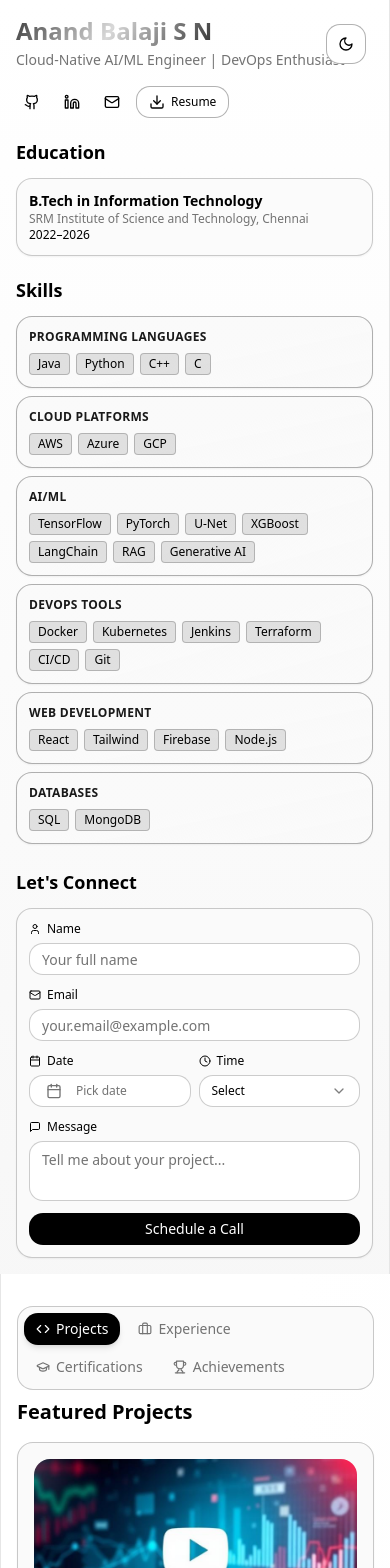
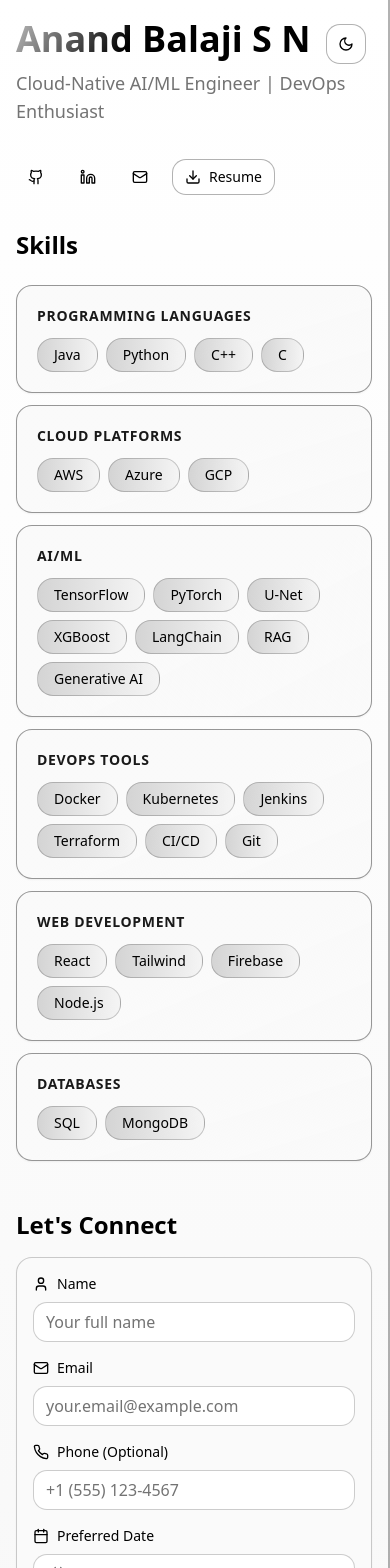
Before and after one commit to Anand7-hub/vibe-folio-shine, a React (Vite) app: page / in a window 390 px wide. Shown: the top 1568 px of the page. Built offline with nearby package versions, Linux system fonts and the light colour scheme.

Commit message:
Reverted to commit 040434a08d973a81530f4c90b877c5ad2dc8c675

```diff
--- a/src/components/ContactForm.tsx
+++ b/src/components/ContactForm.tsx
@@ -36,13 +36,13 @@ export function ContactForm() {
   };
 
   return (
-    <div className="space-y-3 opacity-0 animate-fade-in" style={{ animationDelay: "500ms" }}>
-      <h2 className="text-lg font-bold text-foreground">Let's Connect</h2>
-      <Card className="p-3 bg-card border border-primary/20">
-        <form onSubmit={handleSubmit} className="space-y-3">
-          <div className="space-y-1.5">
-            <Label htmlFor="name" className="flex items-center gap-1.5 text-xs">
-              <User className="w-3 h-3" />
+    <div className="space-y-4 opacity-0 animate-fade-in" style={{ animationDelay: "800ms" }}>
+      <h2 className="text-2xl font-bold text-foreground">Let's Connect</h2>
+      <Card className="p-4 md:p-6 bg-card/80 backdrop-blur-sm border-primary/20">
+        <form onSubmit={handleSubmit} className="space-y-4">
+          <div className="space-y-2">
+            <Label htmlFor="name" className="flex items-center gap-2 text-sm">
+              <User className="w-4 h-4" />
               Name
             </Label>
             <Input
@@ -51,13 +51,13 @@ export function ContactForm() {
               value={formData.name}
               onChange={handleChange}
               placeholder="Your full name"
-              className="border-primary/20 focus:border-primary h-8 text-sm bg-background"
+              className="border-primary/20 focus:border-primary"
             />
           </div>
 
-          <div className="space-y-1.5">
-            <Label htmlFor="email" className="flex items-center gap-1.5 text-xs">
-              <Mail className="w-3 h-3" />
+          <div className="space-y-2">
+            <Label htmlFor="email" className="flex items-center gap-2 text-sm">
+              <Mail className="w-4 h-4" />
               Email
             </Label>
             <Input
@@ -67,15 +67,30 @@ export function ContactForm() {
               value={formData.email}
               onChange={handleChange}
               placeholder="your.email@example.com"
-              className="border-primary/20 focus:border-primary h-8 text-sm bg-background"
+              className="border-primary/20 focus:border-primary"
             />
           </div>
 
-          <div className="grid grid-cols-2 gap-2">
-            <div className="space-y-1.5">
-              <Label className="flex items-center gap-1.5 text-xs">
-                <CalendarIcon className="w-3 h-3" />
-                Date
+          <div className="space-y-2">
+            <Label htmlFor="phone" className="flex items-center gap-2 text-sm">
+              <Phone className="w-4 h-4" />
+              Phone (Optional)
+            </Label>
+            <Input
+              id="phone"
+              name="phone"
+              value={formData.phone}
+              onChange={handleChange}
+              placeholder="+1 (555) 123-4567"
+              className="border-primary/20 focus:border-primary"
+            />
+          </div>
+
+          <div className="grid grid-cols-1 sm:grid-cols-2 gap-4">
+            <div className="space-y-2">
+              <Label className="flex items-center gap-2 text-sm">
+                <CalendarIcon className="w-4 h-4" />
+                Preferred Date
               </Label>
               <Dialog open={isCalendarOpen} onOpenChange={setIsCalendarOpen}>
                 <DialogTrigger asChild>
@@ -83,19 +98,19 @@ export function ContactForm() {
                     type="button"
                     variant="outline"
                     className={cn(
-                      "w-full justify-start text-left font-normal border-primary/20 hover:border-primary h-8 text-xs bg-background",
+                      "w-full justify-start text-left font-normal border-primary/20 hover:border-primary",
                       !selectedDate && "text-muted-foreground"
                     )}
                   >
-                    <CalendarIcon className="mr-1.5 h-3 w-3" />
-                    {selectedDate ? format(selectedDate, "MMM d") : <span>Pick date</span>}
+                    <CalendarIcon className="mr-2 h-4 w-4" />
+                    {selectedDate ? format(selectedDate, "PPP") : <span>Pick a date</span>}
                   </Button>
                 </DialogTrigger>
-                <DialogContent className="sm:max-w-[350px] bg-background border-primary/20">
+                <DialogContent className="sm:max-w-[425px] bg-card border-primary/20">
                   <DialogHeader>
-                    <DialogTitle className="text-sm">Select a Date</DialogTitle>
+                    <DialogTitle>Select a Date</DialogTitle>
                   </DialogHeader>
-                  <div className="flex justify-center py-2">
+                  <div className="flex justify-center py-4">
                     <Calendar
                       mode="single"
                       selected={selectedDate}
@@ -112,29 +127,33 @@ export function ContactForm() {
               </Dialog>
             </div>
 
-            <div className="space-y-1.5">
-              <Label className="flex items-center gap-1.5 text-xs">
-                <Clock className="w-3 h-3" />
-                Time
+            <div className="space-y-2">
+              <Label className="flex items-center gap-2 text-sm">
+                <Clock className="w-4 h-4" />
+                Preferred Time
               </Label>
               <Select onValueChange={(value) => setFormData({...formData, preferredTime: value})}>
-                <SelectTrigger className="border-primary/20 hover:border-primary bg-background h-8 text-xs">
-                  <SelectValue placeholder="Select" />
+                <SelectTrigger className="border-primary/20 hover:border-primary bg-card">
+                  <SelectValue placeholder="Select time" />
                 </SelectTrigger>
-                <SelectContent className="bg-background border-primary/20">
+                <SelectContent className="bg-card border-primary/20">
                   <SelectItem value="9:00">9:00 AM</SelectItem>
                   <SelectItem value="10:00">10:00 AM</SelectItem>
                   <SelectItem value="11:00">11:00 AM</SelectItem>
+                  <SelectItem value="12:00">12:00 PM</SelectItem>
+                  <SelectItem value="13:00">1:00 PM</SelectItem>
                   <SelectItem value="14:00">2:00 PM</SelectItem>
+                  <SelectItem value="15:00">3:00 PM</SelectItem>
                   <SelectItem value="16:00">4:00 PM</SelectItem>
+                  <SelectItem value="17:00">5:00 PM</SelectItem>
                 </SelectContent>
               </Select>
             </div>
           </div>
 
-          <div className="space-y-1.5">
-            <Label htmlFor="message" className="flex items-center gap-1.5 text-xs">
-              <MessageSquare className="w-3 h-3" />
+          <div className="space-y-2">
+            <Label htmlFor="message" className="flex items-center gap-2 text-sm">
+              <MessageSquare className="w-4 h-4" />
               Message
             </Label>
             <Textarea
@@ -142,14 +161,14 @@ export function ContactForm() {
               name="message"
               value={formData.message}
               onChange={handleChange}
-              placeholder="Tell me about your project..."
-              className="border-primary/20 focus:border-primary min-h-[60px] resize-none text-sm bg-background"
+              placeholder="Tell me about your project or what you'd like to discuss..."
+              className="border-primary/20 focus:border-primary min-h-[100px] resize-none"
             />
           </div>
 
           <Button
             type="submit"
-            className="w-full bg-primary hover:bg-primary/90 text-primary-foreground transition-all duration-300 h-8 text-sm font-medium"
+            className="w-full bg-gradient-to-r from-primary to-accent hover:from-primary/90 hover:to-accent/90 transition-all duration-300 shadow-lg"
           >
             Schedule a Call
           </Button>
--- a/src/components/Portfolio.tsx
+++ b/src/components/Portfolio.tsx
@@ -205,58 +205,51 @@ export function Portfolio() {
     { id: "achievements", label: "Achievements", icon: Trophy }
   ];
 
-  const education = [
-    {
-      degree: "B.Tech in Information Technology",
-      institution: "SRM Institute of Science and Technology, Chennai",
-      period: "2022–2026"
-    }
-  ];
-
   return (
     <div className="portfolio-container">
       <ThemeToggle />
 
+
       <div className="portfolio-split">
         {/* Left Side */}
-        <div className="portfolio-left border-r border-border">
-          <div className="space-y-5">
+        <div className="portfolio-left">
+          <div className="space-y-8">
             {/* Name and Socials */}
             <div className="opacity-0 animate-fade-in">
-              <div className="flex flex-col space-y-3">
+              <div className="flex flex-col space-y-6">
                 <div>
-                  <h1 className="text-2xl sm:text-3xl lg:text-4xl font-bold name-shimmer mb-1 leading-tight">
+                  <h1 className="text-4xl lg:text-5xl xl:text-6xl font-bold name-shimmer mb-2 leading-tight whitespace-nowrap">
                     Anand Balaji S N
                   </h1>
-                  <p className="text-sm lg:text-base text-muted-foreground mb-4">
+                  <p className="text-lg lg:text-xl text-muted-foreground mb-8">
                     Cloud-Native AI/ML Engineer | DevOps Enthusiast
                   </p>
 
                   {/* Social Links & Resume */}
-                  <div className="flex flex-wrap items-center gap-2">
-                    <Button variant="ghost" size="sm" className="social-icon h-8 w-8 p-0" asChild>
+                  <div className="flex flex-wrap items-center gap-3">
+                    <Button variant="ghost" size="icon" className="social-icon" asChild>
                       <a href="https://github.com/Anand7-hub" target="_blank" rel="noopener noreferrer" aria-label="GitHub">
-                        <Github className="w-4 h-4" />
+                        <Github className="w-5 h-5" />
                       </a>
                     </Button>
-                    <Button variant="ghost" size="sm" className="social-icon h-8 w-8 p-0" asChild>
+                    <Button variant="ghost" size="icon" className="social-icon" asChild>
                       <a href="https://linkedin.com/in/anand-balaji-s-n" target="_blank" rel="noopener noreferrer" aria-label="LinkedIn">
-                        <Linkedin className="w-4 h-4" />
+                        <Linkedin className="w-5 h-5" />
                       </a>
                     </Button>
-                    <Button variant="ghost" size="sm" className="social-icon h-8 w-8 p-0" asChild>
+                    <Button variant="ghost" size="icon" className="social-icon" asChild>
                       <a href="mailto:snanandbalaji07@gmail.com" aria-label="Email">
-                        <Mail className="w-4 h-4" />
+                        <Mail className="w-5 h-5" />
                       </a>
                     </Button>
                     <Button
                       variant="outline"
                       size="sm"
-                      className="border-primary/30 hover:bg-primary/10 gap-1.5 h-8 text-xs"
+                      className="border-primary/30 hover:bg-primary/10 gap-2"
                       asChild
                     >
                       <a href="/resume.pdf" download>
-                        <Download className="w-3 h-3" />
+                        <Download className="w-4 h-4" />
                         Resume
                       </a>
                     </Button>
@@ -265,36 +258,18 @@ export function Portfolio() {
               </div>
             </div>
 
-            {/* Education */}
-            <div className="space-y-3">
-              <h2 className="text-lg font-bold text-foreground opacity-0 animate-fade-in" style={{ animationDelay: "150ms" }}>
-                Education
-              </h2>
-              {education.map((edu, index) => (
-                <Card
-                  key={index}
-                  className="p-3 bg-card/80 border border-primary/20 opacity-0 animate-fade-in"
-                  style={{ animationDelay: `${200 + index * 100}ms` }}
-                >
-                  <h3 className="text-sm font-semibold text-foreground">{edu.degree}</h3>
-                  <p className="text-xs text-muted-foreground">{edu.institution}</p>
-                  <p className="text-xs text-primary">{edu.period}</p>
-                </Card>
-              ))}
-            </div>
-
             {/* Skills */}
-            <div className="space-y-3">
-              <h2 className="text-lg font-bold text-foreground opacity-0 animate-fade-in" style={{ animationDelay: "250ms" }}>
+            <div className="space-y-6 mt-16">
+              <h2 className="text-2xl font-bold text-foreground opacity-0 animate-fade-in" style={{ animationDelay: "200ms" }}>
                 Skills
               </h2>
-              <div className="space-y-2">
+              <div className="space-y-3">
                 {skills.map((skillGroup, index) => (
                   <SkillCard
                     key={skillGroup.title}
                     title={skillGroup.title}
                     skills={skillGroup.skills}
-                    delay={300 + index * 50}
+                    delay={300 + index * 100}
                   />
                 ))}
               </div>
@@ -302,16 +277,16 @@ export function Portfolio() {
           </div>
 
           {/* Contact Form */}
-          <div className="mt-6">
+          <div className="mt-12">
             <ContactForm />
           </div>
         </div>
 
         {/* Right Side */}
-        <div className="portfolio-right border-l border-border">
+        <div className="portfolio-right">
           {/* Navigation */}
-          <div className="sticky top-4 z-40 mb-6">
-            <div className="flex flex-wrap gap-1.5 p-1.5 bg-card/90 backdrop-blur-sm rounded-lg border border-primary/20">
+          <div className="sticky top-6 z-40 mb-8">
+            <div className="flex flex-wrap gap-2 p-2 bg-card/80 backdrop-blur-sm rounded-xl border border-primary/20">
               {sections.map((section) => {
                 const Icon = section.icon;
                 return (
@@ -320,7 +295,7 @@ export function Portfolio() {
                     onClick={() => setActiveSection(section.id)}
                     className={`nav-tab ${activeSection === section.id ? 'active' : ''}`}
                   >
-                    <Icon className="w-3.5 h-3.5 mr-1.5" />
+                    <Icon className="w-4 h-4 mr-2" />
                     {section.label}
                   </button>
                 );
@@ -329,18 +304,18 @@ export function Portfolio() {
           </div>
 
           {/* Content based on active section */}
-          <div className="space-y-8">
+          <div className="space-y-12">
             {activeSection === "projects" && (
               <section>
-                <h2 className="text-xl font-bold text-foreground mb-4 opacity-0 animate-fade-in">
+                <h2 className="text-3xl font-bold text-foreground mb-6 opacity-0 animate-fade-in">
                   Featured Projects
                 </h2>
-                <div className="space-y-4">
+                <div className="space-y-6">
                   {projects.map((project, index) => (
                     <ProjectCard
                       key={project.title}
                       {...project}
-                      delay={200 + index * 100}
+                      delay={200 + index * 150}
                     />
                   ))}
                 </div>
@@ -349,27 +324,27 @@ export function Portfolio() {
 
             {activeSection === "experience" && (
               <section>
-                <h2 className="text-xl font-bold text-foreground mb-4 opacity-0 animate-fade-in">
+                <h2 className="text-3xl font-bold text-foreground mb-6 opacity-0 animate-fade-in">
                   Professional Experience
                 </h2>
-                <div className="space-y-4">
+                <div className="space-y-6">
                   {experience.map((exp, index) => (
                     <Card
                       key={exp.title}
                       className="project-card opacity-0 animate-slide-up"
-                      style={{ animationDelay: `${200 + index * 100}ms` }}
+                      style={{ animationDelay: `${200 + index * 150}ms` }}
                     >
-                      <div className="space-y-3">
+                      <div className="space-y-4">
                         <div>
-                          <h3 className="text-base font-bold text-foreground">{exp.title}</h3>
-                          <p className="text-sm text-primary font-medium">{exp.company}</p>
-                          <p className="text-xs text-muted-foreground">{exp.period}</p>
+                          <h3 className="text-xl font-bold text-foreground">{exp.title}</h3>
+                          <p className="text-lg text-primary font-medium">{exp.company}</p>
+                          <p className="text-sm text-muted-foreground">{exp.period}</p>
                         </div>
-                        <p className="text-sm text-muted-foreground">{exp.description}</p>
-                        <ul className="space-y-1">
+                        <p className="text-muted-foreground">{exp.description}</p>
+                        <ul className="space-y-2">
                           {exp.achievements.map((achievement, i) => (
-                            <li key={i} className="flex items-start space-x-2 text-sm">
-                              <span className="text-primary mt-0.5">•</span>
+                            <li key={i} className="flex items-start space-x-2">
+                              <span className="text-primary mt-1">•</span>
                               <span className="text-foreground">{achievement}</span>
                             </li>
                           ))}
@@ -383,15 +358,15 @@ export function Portfolio() {
 
             {activeSection === "certifications" && (
               <section>
-                <h2 className="text-xl font-bold text-foreground mb-4 opacity-0 animate-fade-in">
-                  Certifications
+                <h2 className="text-3xl font-bold text-foreground mb-6 opacity-0 animate-fade-in">
+                  Certifications & Learning
                 </h2>
-                <div className="space-y-3">
+                <div className="space-y-4">
                   {certifications.map((cert, index) => (
                     <CertificationCard
                       key={cert.title}
                       {...cert}
-                      delay={400 + index * 80}
+                      delay={600 + index * 100}
                     />
                   ))}
                 </div>
@@ -400,27 +375,27 @@ export function Portfolio() {
 
             {activeSection === "achievements" && (
               <section>
-                <h2 className="text-xl font-bold text-foreground mb-4 opacity-0 animate-fade-in">
-                  Achievements
+                <h2 className="text-3xl font-bold text-foreground mb-6 opacity-0 animate-fade-in">
+                  Achievements & Recognition
                 </h2>
-                <div className="space-y-4">
+                <div className="space-y-6">
                   {achievements.map((achievement, index) => (
                     <Card
                       key={index}
                       className="project-card opacity-0 animate-slide-up overflow-hidden"
-                      style={{ animationDelay: `${600 + index * 80}ms` }}
+                      style={{ animationDelay: `${1000 + index * 100}ms` }}
                     >
-                      <div className="flex flex-col md:flex-row gap-4">
-                        <div className="w-full md:w-1/4 flex-shrink-0">
+                      <div className="flex flex-col md:flex-row gap-6">
+                        <div className="w-full md:w-1/3 flex-shrink-0">
                           <img
                             src={achievement.image}
                             alt={achievement.title}
-                            className="w-full h-32 object-cover rounded-md"
+                            className="w-full h-48 object-cover rounded-lg"
                           />
                         </div>
-                        <div className="flex-1 space-y-2">
-                          <h3 className="text-base font-bold text-foreground">{achievement.title}</h3>
-                          <p className="text-sm text-muted-foreground">{achievement.description}</p>
+                        <div className="flex-1 space-y-4">
+                          <h3 className="text-xl font-bold text-foreground">{achievement.title}</h3>
+                          <p className="text-muted-foreground">{achievement.description}</p>
                         </div>
                       </div>
                     </Card>
--- a/src/components/SkillCard.tsx
+++ b/src/components/SkillCard.tsx
@@ -12,13 +12,13 @@ export function SkillCard({ title, skills, delay = 0 }: SkillCardProps) {
       className="skill-card opacity-0 animate-fade-in group"
       style={{ animationDelay: `${delay}ms` }}
     >
-      <h3 className="font-semibold mb-2 text-foreground/90 text-xs uppercase tracking-wide">{title}</h3>
-      <div className="flex flex-wrap gap-1.5">
+      <h3 className="font-bold mb-3 text-foreground/90 text-sm uppercase tracking-wider">{title}</h3>
+      <div className="flex flex-wrap gap-2">
         {skills.map((skill, index) => (
           <span
             key={skill}
-            className="px-2 py-0.5 bg-primary/10 text-primary text-xs font-medium rounded transition-all duration-300 hover:bg-primary hover:text-primary-foreground border border-primary/20 hover:border-primary/50"
-            style={{ animationDelay: `${delay + index * 30}ms` }}
+            className="px-4 py-1.5 bg-gradient-to-r from-primary/15 to-accent/15 text-primary text-sm font-medium rounded-lg transition-all duration-300 hover:scale-105 hover:from-primary hover:to-accent hover:text-primary-foreground hover:shadow-lg border border-primary/20 hover:border-primary/50"
+            style={{ animationDelay: `${delay + index * 50}ms` }}
           >
             {skill}
           </span>
--- a/src/index.css
+++ b/src/index.css
@@ -130,26 +130,25 @@ All colors MUST be HSL.
   }
 
   .portfolio-left {
-    @apply w-full lg:w-2/5 p-4 sm:p-5 lg:p-8 flex flex-col justify-between relative;
+    @apply w-full lg:w-2/5 p-4 sm:p-6 lg:p-12 flex flex-col justify-between relative;
     background: var(--gradient-subtle);
-    border-right: 1px solid hsl(var(--border));
-    box-shadow: 1px 0 0 hsl(var(--primary) / 0.15);
+    border-right: 2px solid hsl(var(--primary) / 0.3);
   }
 
   .portfolio-right {
-    @apply w-full lg:w-3/5 p-4 sm:p-5 lg:p-8 overflow-y-auto relative;
-    border-left: 1px solid hsl(var(--border));
-    box-shadow: -1px 0 0 hsl(var(--primary) / 0.15);
+    @apply w-full lg:w-3/5 p-4 sm:p-6 lg:p-12 overflow-y-auto relative;
+    border-left: 2px solid hsl(var(--primary) / 0.2);
   }
 
+
   .project-card {
-    @apply p-4 bg-card/90 backdrop-blur-sm border border-primary/20 rounded-lg transition-all duration-300 hover:shadow-lg hover:-translate-y-1 hover:border-primary/40;
+    @apply p-6 bg-card/90 backdrop-blur-sm border-2 border-primary/30 rounded-xl transition-all duration-300 hover:shadow-xl hover:-translate-y-2 hover:border-primary/60;
     box-shadow: var(--shadow-elegant);
   }
 
   .skill-card {
-    @apply p-3 bg-gradient-to-br from-card via-card to-card/50 backdrop-blur-md border border-primary/30 rounded-lg transition-all duration-500;
-    box-shadow: 0 2px 8px hsl(var(--primary) / 0.08);
+    @apply p-5 bg-gradient-to-br from-card via-card to-card/50 backdrop-blur-md border border-primary/40 rounded-2xl transition-all duration-500;
+    box-shadow: var(--shadow-elegant), 0 0 0 1px hsl(var(--primary) / 0.1) inset;
     position: relative;
     overflow: hidden;
   }
@@ -161,14 +160,14 @@ All colors MUST be HSL.
     left: -100%;
     width: 100%;
     height: 100%;
-    background: linear-gradient(90deg, transparent, hsl(var(--primary) / 0.08), transparent);
+    background: linear-gradient(90deg, transparent, hsl(var(--primary) / 0.1), transparent);
     transition: left 0.5s;
   }
 
   .skill-card:hover {
-    transform: translateY(-2px);
-    border-color: hsl(var(--primary) / 0.5);
-    box-shadow: 0 4px 16px hsl(var(--primary) / 0.15);
+    transform: translateY(-4px);
+    border-color: hsl(var(--primary) / 0.7);
+    box-shadow: var(--shadow-glow), 0 0 0 1px hsl(var(--primary) / 0.2) inset;
   }
 
   .skill-card:hover::before {
@@ -185,11 +184,11 @@ All colors MUST be HSL.
   }
 
   .nav-tab {
-    @apply px-3 py-1.5 rounded-md transition-all duration-300 cursor-pointer flex items-center text-sm;
+    @apply px-4 py-2 rounded-lg transition-all duration-300 cursor-pointer flex items-center;
   }
 
   .nav-tab.active {
-    @apply bg-primary text-primary-foreground shadow-md;
+    @apply bg-primary text-primary-foreground shadow-lg;
   }
 
   .nav-tab:not(.active) {
@@ -197,7 +196,7 @@ All colors MUST be HSL.
   }
 
   .cert-badge {
-    @apply w-12 h-12 rounded-full bg-gradient-to-br from-primary to-accent flex items-center justify-center text-primary-foreground font-bold shadow-md text-sm;
+    @apply w-16 h-16 rounded-full bg-gradient-to-br from-primary to-accent flex items-center justify-center text-primary-foreground font-bold shadow-lg;
   }
 
   .animate-fade-in {
```
